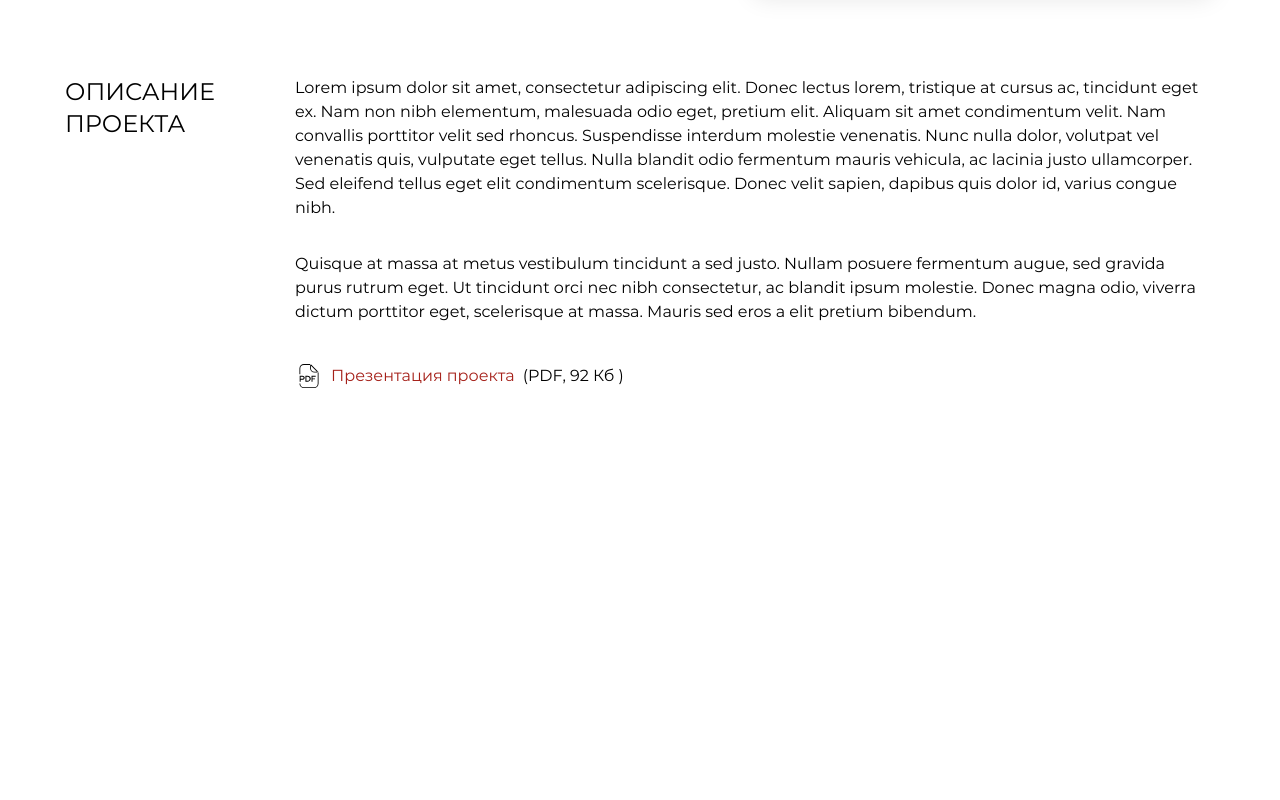
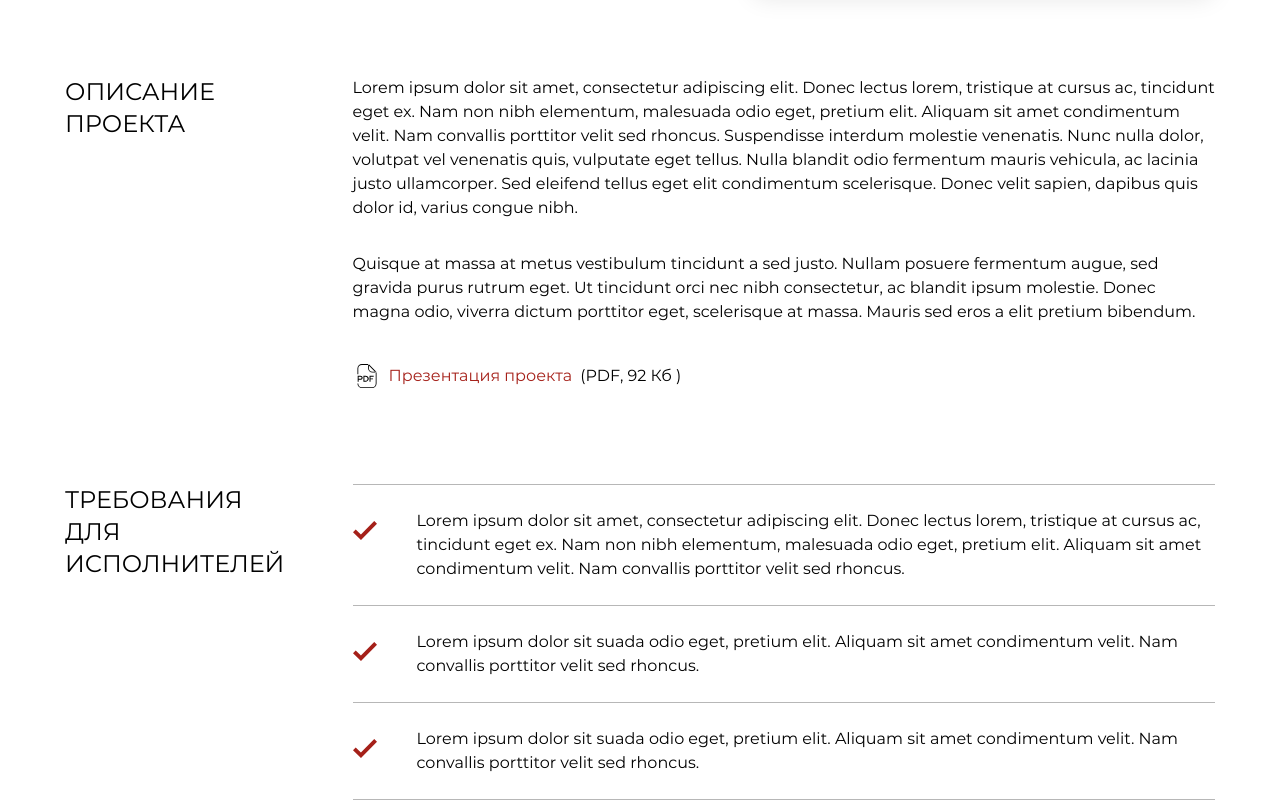
Before and after one commit to AngW1SH/Registry, a Next.js app in the folder client/: page /projects/123 in a window 1280 px wide. Shown: the part 761-1561 px from the top of the page. Before the commit the page ends 1149 px from the top, so only its background shows below. Built offline with nearby package versions, Linux system fonts and the light colour scheme.

Commit message:
Add ProjectRequirements

```diff
--- a/client/src/pagesLayer/Project/ui/ProjectPage.tsx
+++ b/client/src/pagesLayer/Project/ui/ProjectPage.tsx
@@ -2,6 +2,7 @@ import { Container } from "@/shared/ui";
 import { Header } from "@/widgets/Header";
 import { ProjectDescription } from "@/widgets/ProjectDescription";
 import { ProjectHero } from "@/widgets/ProjectHero";
+import { ProjectRequirements } from "@/widgets/ProjectRequirements";
 import { ProjectStatus } from "@/widgets/ProjectStatus";
 import { Supervisors } from "@/widgets/Supervisors";
 import { FC } from "react";
@@ -25,6 +26,8 @@ const ProjectPage: FC<ProjectPageProps> = () => {
       <div className="pt-20" />
       <Container>
         <ProjectDescription />
+        <div className="pt-24" />
+        <ProjectRequirements />
       </Container>
     </>
   );
--- a/client/src/shared/ui/LabeledBlock/LabeledBlock.tsx
+++ b/client/src/shared/ui/LabeledBlock/LabeledBlock.tsx
@@ -8,10 +8,10 @@ interface LabeledBlockProps {
 const LabeledBlock: FC<LabeledBlockProps> = ({ label, children }) => {
   return (
     <div className="flex">
-      <div className="w-1/5">
+      <div className="w-1/4">
         <h2 className="w-min text-2xl uppercase">{label}</h2>
       </div>
-      <div className="w-4/5">{children}</div>
+      <div className="w-3/4">{children}</div>
     </div>
   );
 };
--- /dev/null
+++ b/client/src/widgets/ProjectRequirements/index.ts
@@ -0,0 +1,3 @@
+import ProjectRequirements from "./ui/ProjectRequirements";
+
+export { ProjectRequirements };
--- /dev/null
+++ b/client/src/widgets/ProjectRequirements/ui/ProjectRequirements.tsx
@@ -0,0 +1,35 @@
+import LabeledBlock from "@/shared/ui/LabeledBlock/LabeledBlock";
+import { FC } from "react";
+
+interface ProjectRequirementsProps {}
+
+const ProjectRequirements: FC<ProjectRequirementsProps> = () => {
+  return (
+    <LabeledBlock label="Требования для исполнителей">
+      <ul className="flex flex-col gap-px bg-[#b7b7b7] py-px">
+        <li className="relative bg-white py-6 after:absolute after:left-0 after:top-9 after:block after:h-5 after:w-6 after:bg-[url('/checked-icon-red.svg')] after:bg-contain after:bg-no-repeat">
+          <p className="pl-16">
+            Lorem ipsum dolor sit amet, consectetur adipiscing elit. Donec
+            lectus lorem, tristique at cursus ac, tincidunt eget ex. Nam non
+            nibh elementum, malesuada odio eget, pretium elit. Aliquam sit amet
+            condimentum velit. Nam convallis porttitor velit sed rhoncus.
+          </p>
+        </li>
+        <li className="relative bg-white py-6 after:absolute after:left-0 after:top-9 after:block after:h-5 after:w-6 after:bg-[url('/checked-icon-red.svg')] after:bg-contain after:bg-no-repeat">
+          <p className="pl-16">
+            Lorem ipsum dolor sit suada odio eget, pretium elit. Aliquam sit
+            amet condimentum velit. Nam convallis porttitor velit sed rhoncus.
+          </p>
+        </li>
+        <li className="relative bg-white py-6 after:absolute after:left-0 after:top-9 after:block after:h-5 after:w-6 after:bg-[url('/checked-icon-red.svg')] after:bg-contain after:bg-no-repeat">
+          <p className="pl-16">
+            Lorem ipsum dolor sit suada odio eget, pretium elit. Aliquam sit
+            amet condimentum velit. Nam convallis porttitor velit sed rhoncus.
+          </p>
+        </li>
+      </ul>
+    </LabeledBlock>
+  );
+};
+
+export default ProjectRequirements;
```
Also changed, not shown: client/public/checked-icon-red.svg (added).
